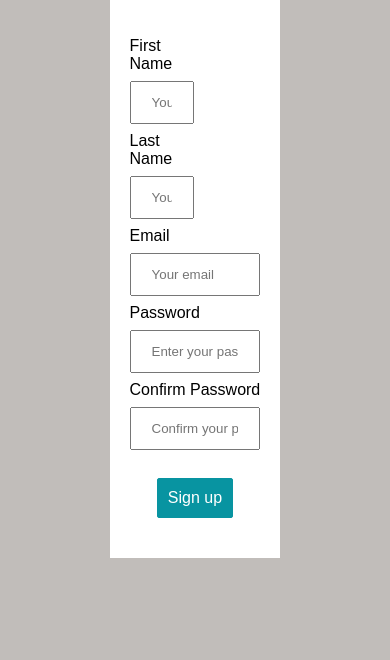
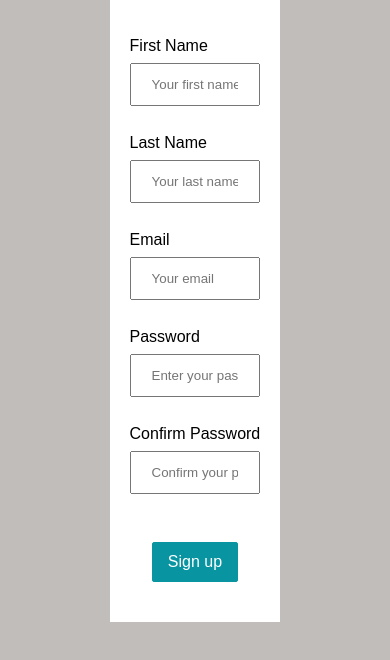
Before and after one commit to Hervera/epic-mail, a plain HTML site: page sign-up.html in a window 390 px wide. Shown: the part 170-830 px from the top of the page. Drawn offline with Linux system fonts and the light colour scheme; files whose address does not match are found by name.

Commit message:
First updating sing-up page

```diff
--- /dev/null
+++ b/css/responsive.css
@@ -0,0 +1,12 @@
+@media all and (max-width: 1200px){
+	.first-name, .last-name{
+	    width: 30%;
+	}
+}
+
+@media all and (max-width: 480px){
+	.first-name, .last-name{
+	    display: inline-block;
+	    width: 100%;
+	}
+}
--- a/css/style.css
+++ b/css/style.css
@@ -5,49 +5,6 @@ body{
 
 body h2{
     text-transform: uppercase;
-}
-
-.my-form{
-    width: 35%;
-    margin: 0 auto;
-    background: #FFF;
-    padding: 20px;
-}
-.my-form h2{
-    text-align: center;
-    margin-bottom: 40px;
-}
-input{
-    width: 100%;
-    padding: 12px 20px;
-    margin: 8px 0;
-    box-sizing: border-box;
-}
-
-.check {
-    padding: 10px;
-    border: 2px solid #392929;
-    background: #392929;
-    color: #fff;
-    font-size: 1rem;
-}
-
-.btn-sign-up{
-    background: #0894A1;
-    padding: 10px;
-    font-size: 16px;
-    border: 1px solid #0894A1;
-    margin:20px auto;
-    color: #fff;
-    cursor: pointer;
-    border-radius: 2px;
-}
-
-#input-errors{
-    color: #D8000C;
-    /*background-color: #FFBABA;*/
-    margin: 20px 0px;
-    width: 80%;
 }
 
 .tab-group .active a {
@@ -81,19 +38,65 @@ ul li{
     margin: 0px 0px 30px;
     padding: 0px;
 }
-.signup{
+
+
+
+
+/*form input styles*/
+.my-form{
+    width: 35%;
+    margin: 0 auto;
+    background: #FFF;
+    padding: 20px;
+}
+.my-form h2{
+    text-align: center;
+    margin-bottom: 40px;
+}
+
+.input-control{
+    padding: 12px 20px;
+    margin: 8px 0;
+    box-sizing: border-box;
+    width: 100%;
+}
+
+.input-field {
+    margin-bottom: 20px;
+}
+
+.check {
+    padding: 10px;
+    border: 2px solid #392929;
+    background: #392929;
+    color: #fff;
+    font-size: 1rem;
+}
+
+.btn{
+    background: #0894A1;
+    padding: 10px 15px;
+    font-size: 16px;
+    border: 1px solid #0894A1;
+    margin:20px auto;
+    color: #fff;
+    cursor: pointer;
+    border-radius: 2px;
+}
+
+#input-errors{
+    color: #D8000C;
+    /*background-color: #FFBABA;*/
+    margin: 20px 0px;
+    width: 80%;
+}
+
+.center-text{
     text-align: center;
 }
+
 .first-name, .last-name{
     display: inline-block;
     vertical-align: top;
     width: 49.5%;
 }
-
-.field-icon {
-  float: right;
-  margin-left: -25px;
-  margin-top: -25px;
-  position: relative;
-  z-index: 2;
-}
--- a/sign-up.html
+++ b/sign-up.html
@@ -3,8 +3,9 @@
     <head>
         <meta charset="UTF-8" />
         <meta name="viewport" content="width=device-width; initial-scale=1.0; maximum-scale=1.0; user-scalable=no" />
-        <title>User Sign-up page </title>
+        <title>User Sign-up</title>
         <link rel="stylesheet" href="css/style.css">
+        <link rel="stylesheet" href="css/responsive.css">
     </head>
     <body>
         <div class="my-form">
@@ -17,35 +18,31 @@
              <h2>EPIC Mail</h2>
 
             <Form>
-                <div class="input-field">
-                    <div class="first-name">
-                        <label>First Name</label>
-                        <input type="text" id="first-name" placeholder="Your first name">
-                    </div>
-                    <div class="last-name">
-                        <label>Last Name</label>
-                        <input type="text" id="last-name" placeholder="Your last name">
-                    </div>
+                <div class="input-field first-name">
+                    <label>First Name</label>
+                    <input type="text" class="input-control" id="first-name" placeholder="Your first name">
+                </div>
+                <div class="input-field last-name">
+                    <label>Last Name</label>
+                    <input type="text" class="input-control" id="last-name" placeholder="Your last name">
                 </div>
                 <div class="input-field">
                     <label>Email</label>
-                    <input type="email" id="email" placeholder="Your email">
+                    <input type="email" class="input-control" id="email" placeholder="Your email">
                 </div>
 
                 <div class="input-field">
                     <label>Password</label>
-                    <input type="password" id="password" placeholder="Enter your password">
+                    <input type="password" class="input-control" id="password" placeholder="Enter your password">
                 </div>
 
                 <div class="input-field">
                     <label>Confirm Password</label>
-                    <input type="password" id="conf-password" placeholder="Confirm your password">
+                    <input type="password" class="input-control" id="conf-password" placeholder="Confirm your password">
                 </div>
 
-                 <span toggle="#password-field" class="fa fa-fw fa-eye field-icon toggle-password"></span>
-
-                <div class="signup">
-                    <button type="submit" class="btn-sign-up">Sign up</button>
+                <div class="center-text">
+                    <button type="submit" class="btn">Sign up</button>
                 </div>
             </Form>
         </div>
```
